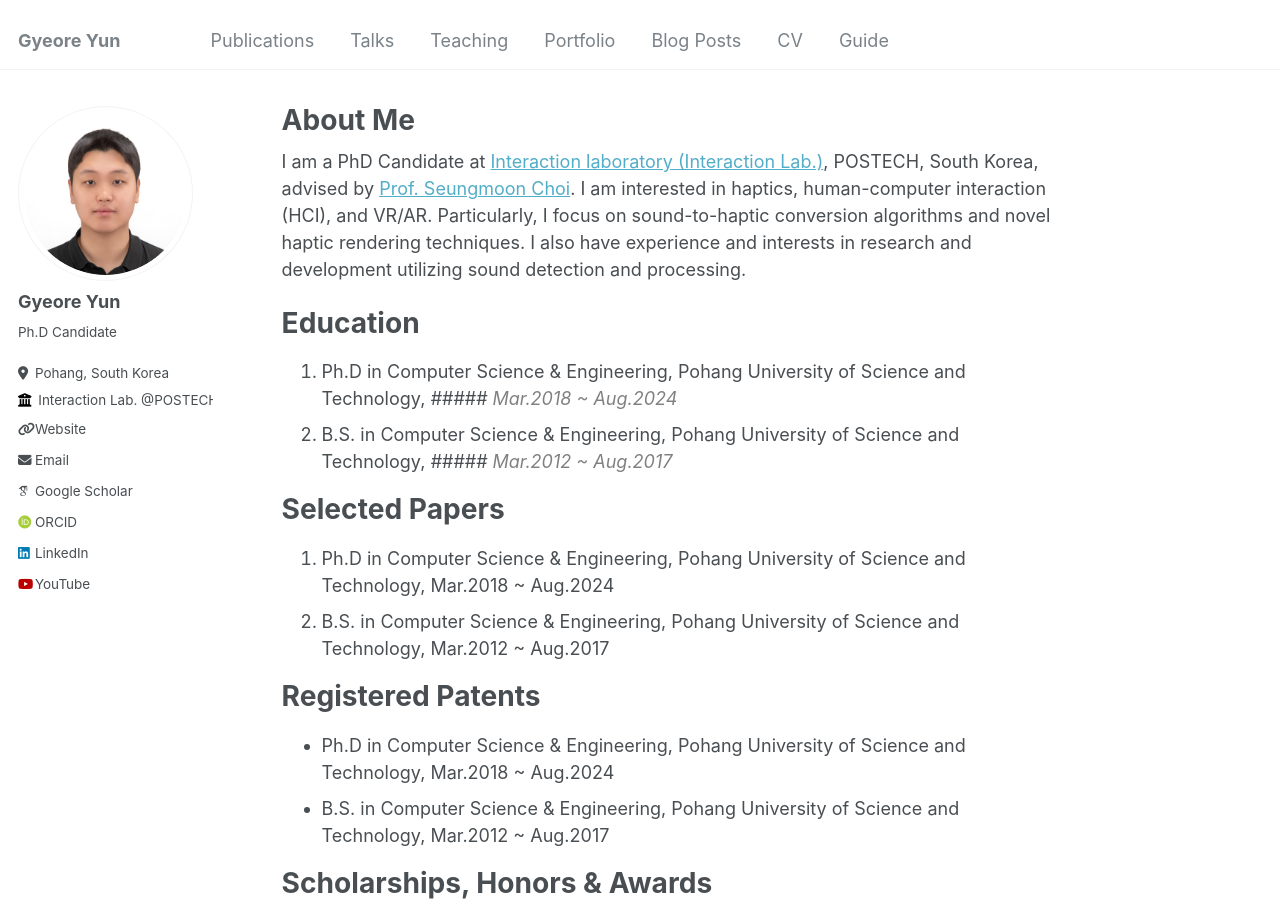
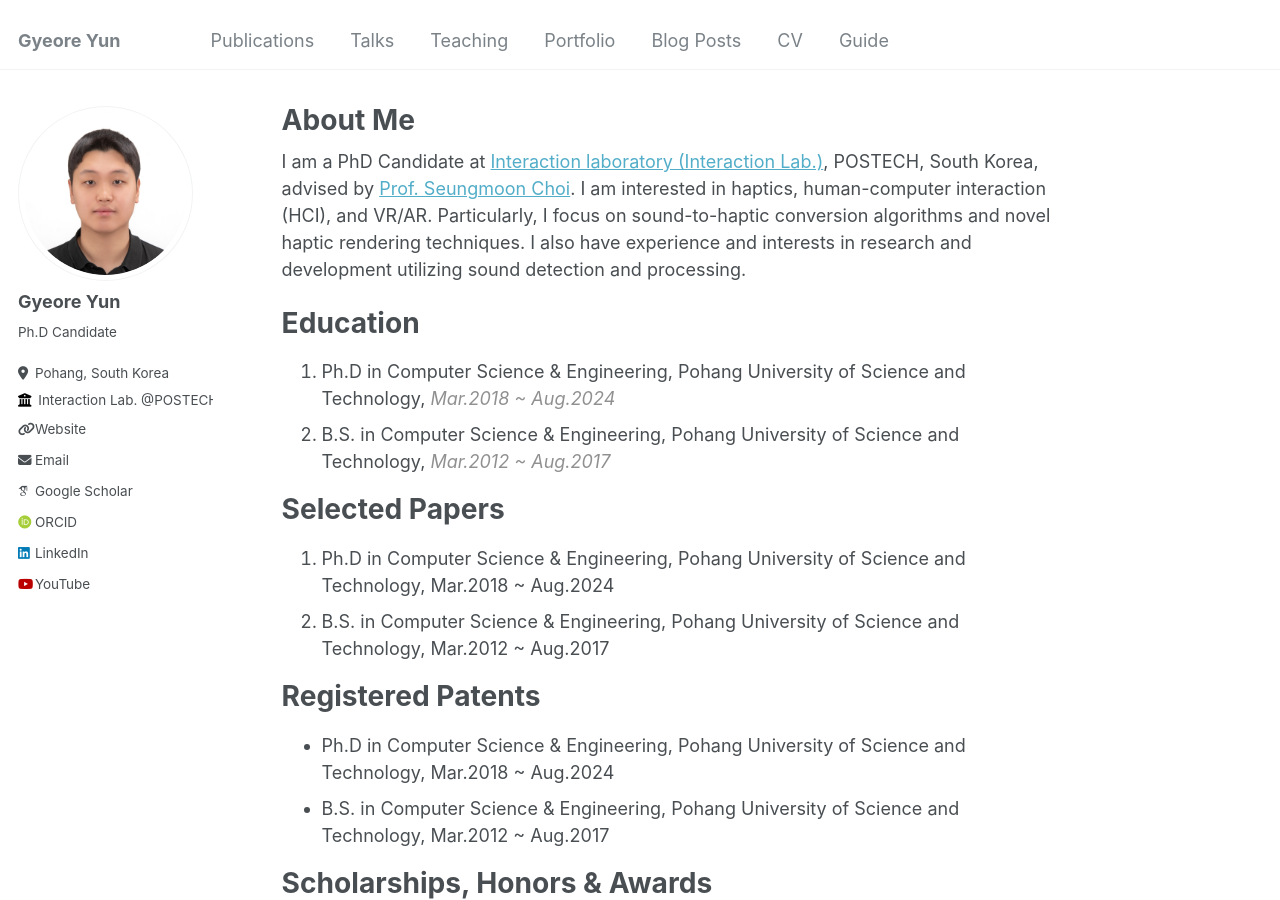
Before and after one commit to GyeoreYun/GyeoreYun.github.io, a Jekyll site: the page built from _pages/about.md, in a window 1280 px wide and 900 px high. Built offline with Jekyll 4.4.1, drawn with Linux system fonts in a browser that asks for light colours; some web fonts are replaced.

Commit message:
Update about.md

```diff
--- a/_pages/about.md
+++ b/_pages/about.md
@@ -12,8 +12,8 @@
 
 Education
 ======
-1. Ph.D in Computer Science & Engineering, Pohang University of Science and Technology,    _##### <span style="color:#808080">Mar.2018 ~ Aug.2024</span>_
-1. B.S. in Computer Science & Engineering, Pohang University of Science and Technology,    _##### <span style="color:#808080">Mar.2012 ~ Aug.2017</span>_
+1. Ph.D in Computer Science & Engineering, Pohang University of Science and Technology,    _<span style="color:#909090">Mar.2018 ~ Aug.2024</span>_
+1. B.S. in Computer Science & Engineering, Pohang University of Science and Technology,    _<span style="color:#909090">Mar.2012 ~ Aug.2017</span>_
 
 Selected Papers
 ======
```
